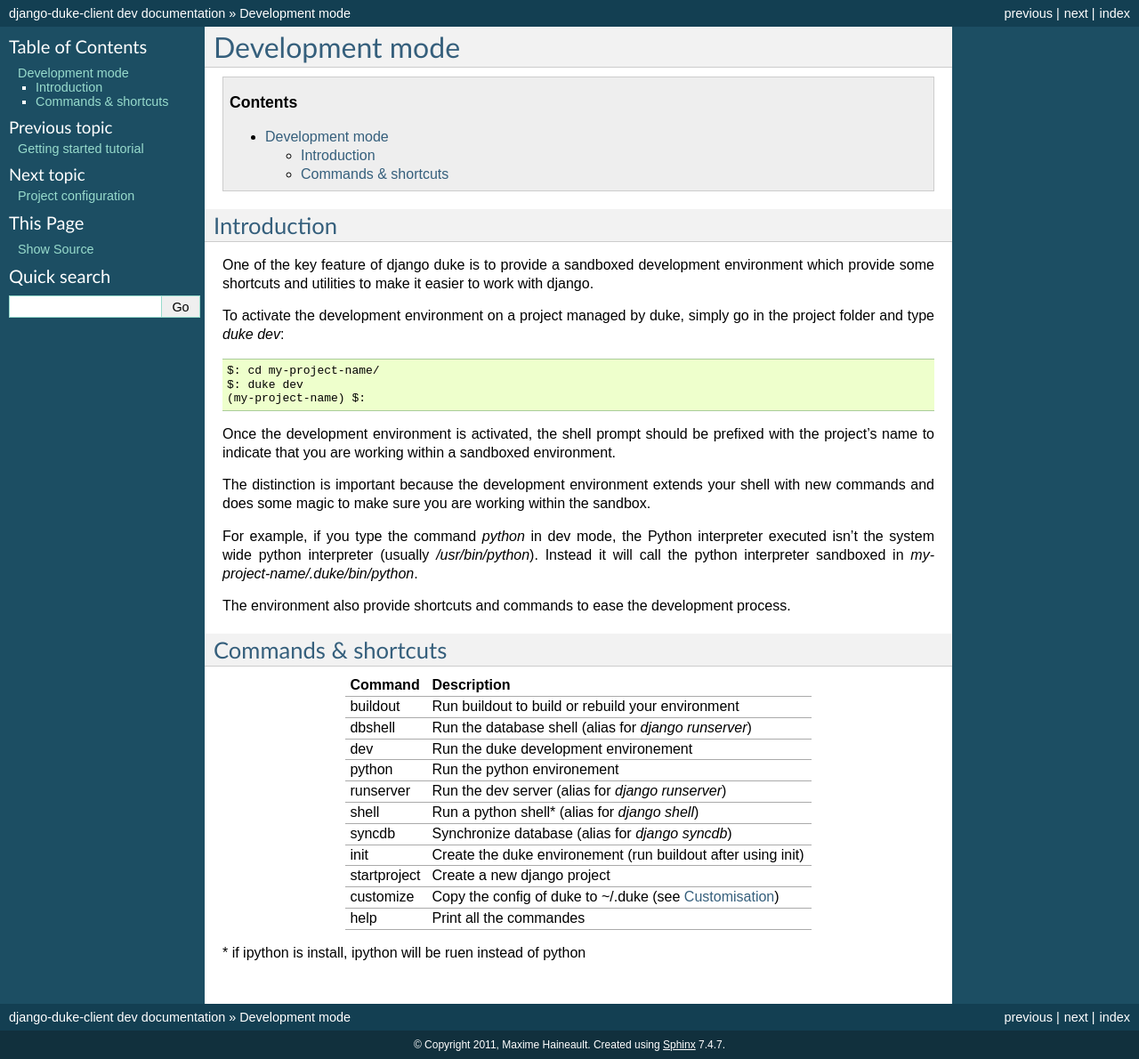
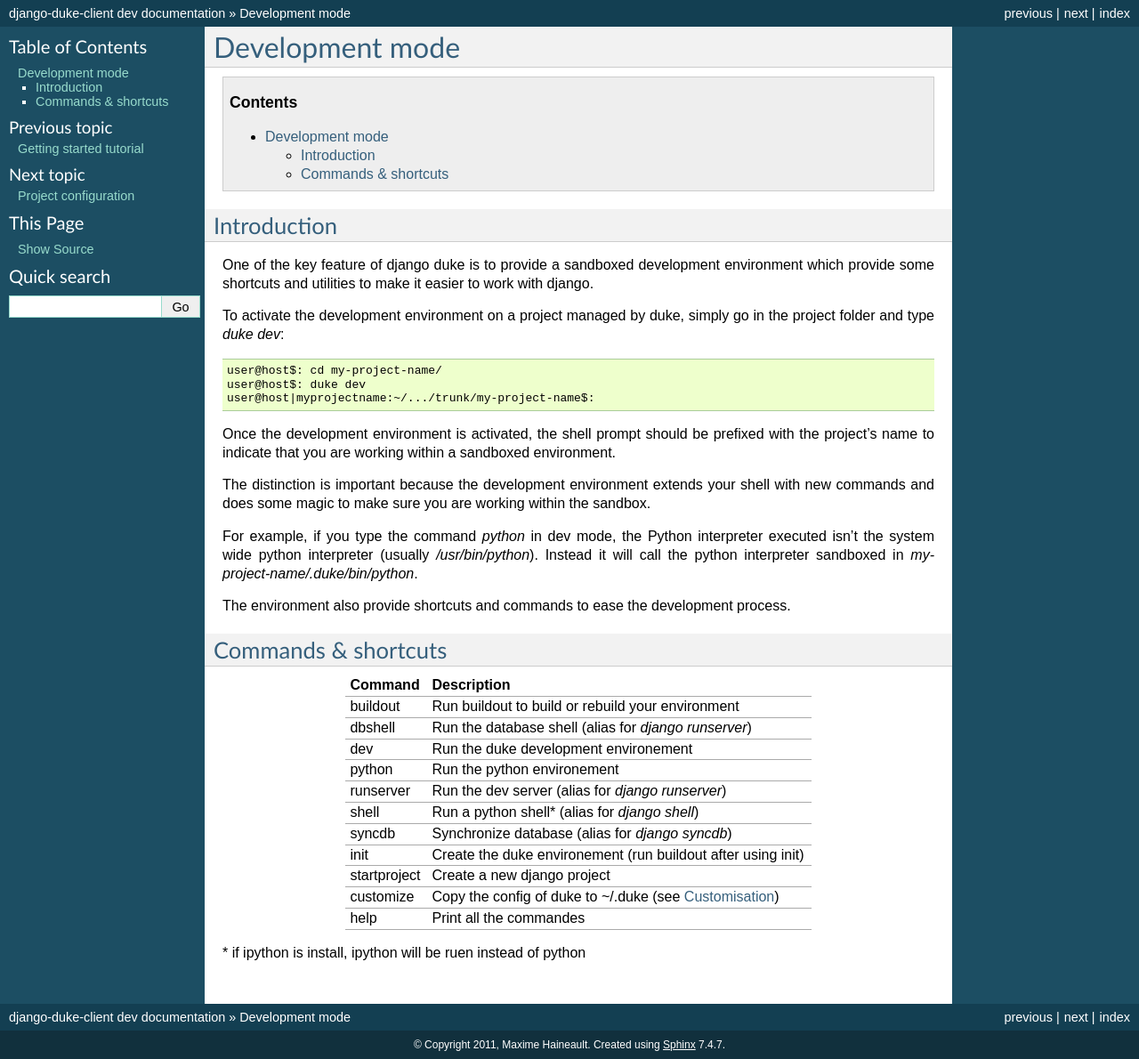
Before and after one commit to h3/django-duke-client, a Sphinx documentation site: the page built from docs/development_mode.rst, in a window 1280 px wide. Shown: the whole page at 89% size. Built offline with Sphinx 7.4.7, drawn with Linux system fonts in a browser that asks for light colours.

Commit message:
Update docs/development_mode.rst

```diff
--- a/docs/development_mode.rst
+++ b/docs/development_mode.rst
@@ -16,9 +16,9 @@
 To activate the development environment on a project managed by duke, simply
 go in the project folder and type `duke dev`::
 
-    $: cd my-project-name/
-    $: duke dev
-    (my-project-name) $:
+    user@host$: cd my-project-name/
+    user@host$: duke dev
+    user@host|myprojectname:~/.../trunk/my-project-name$:
 
 Once the development environment is activated, the shell prompt should be
 prefixed with the project's name to indicate that you are working within
```
